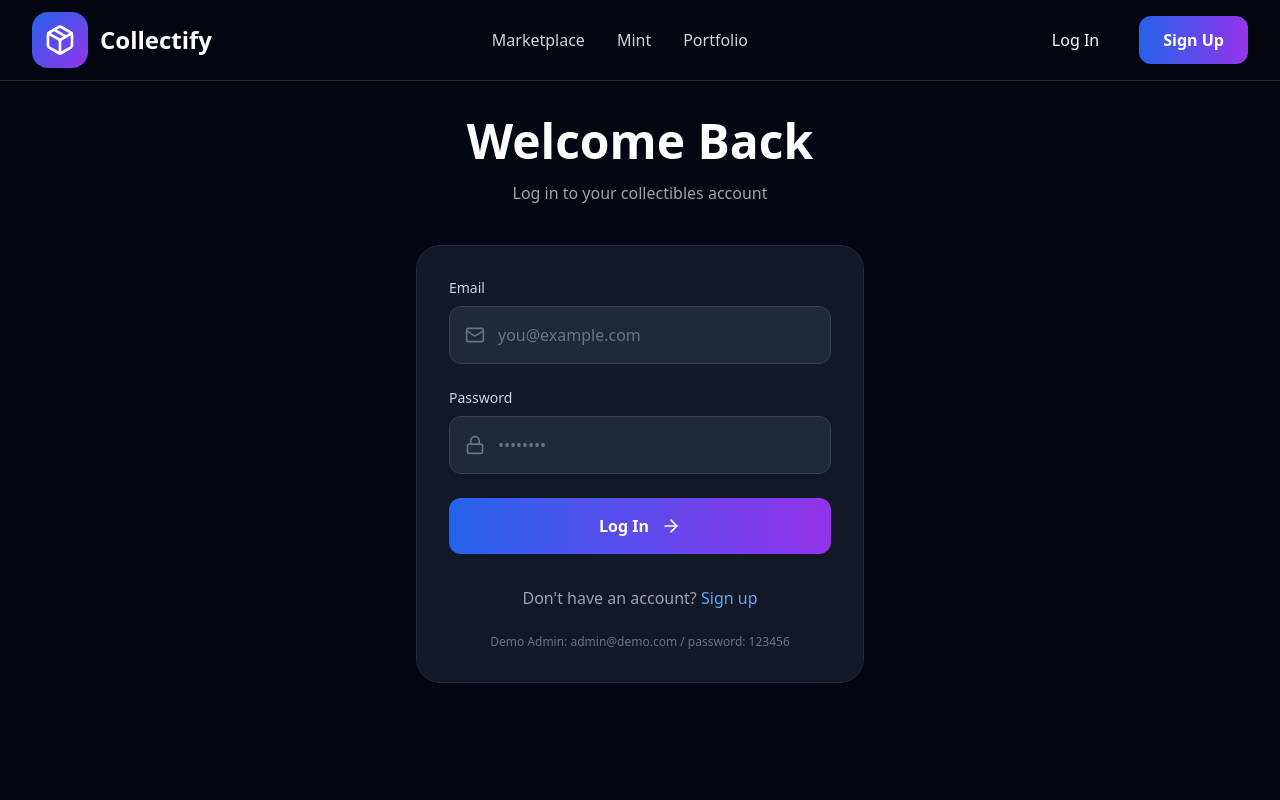
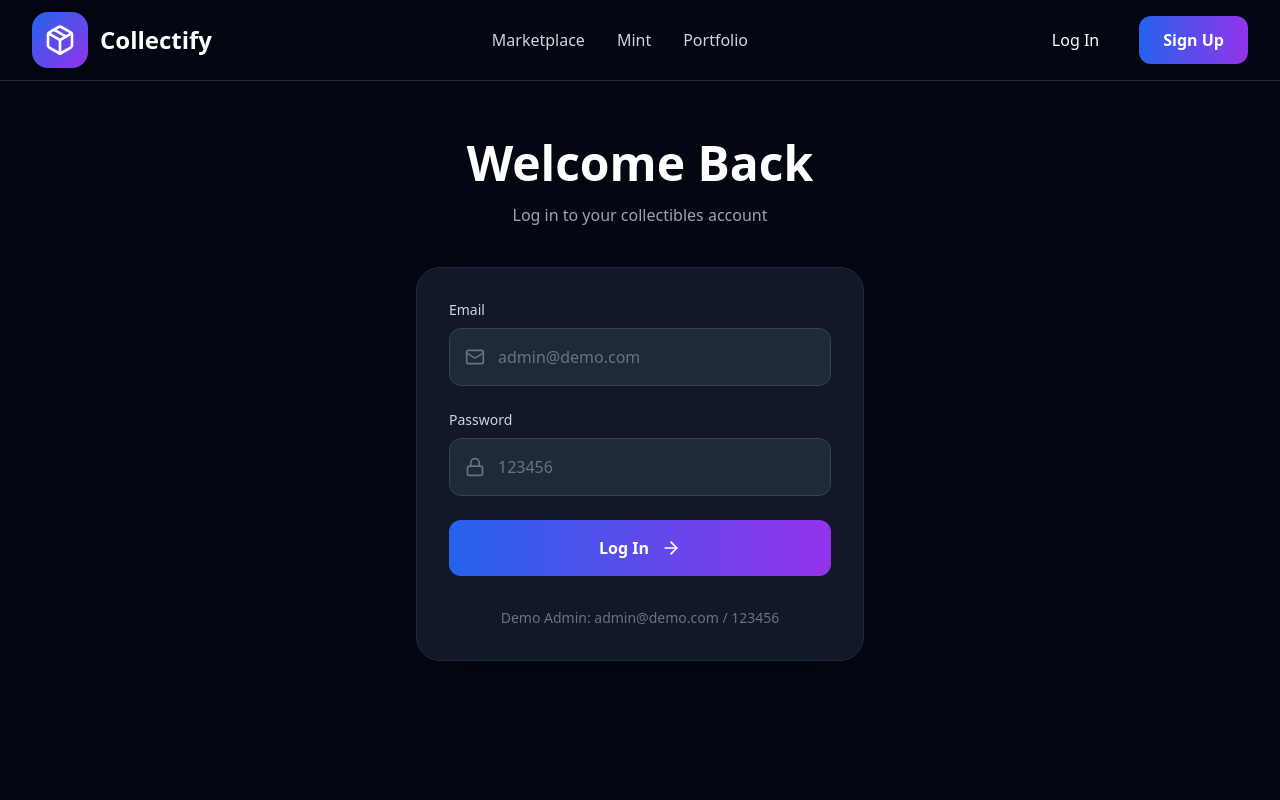
Before and after one commit to R3almCollectibles/R3almCollectibles, a React (Vite) app: page /login in a window 1280 px wide. Shown: the top 800 px of the page. Built offline with nearby package versions, Linux system fonts and the light colour scheme; no server answers.

Commit message:
Updated Login.tsx

```diff
--- a/src/pages/Login.tsx
+++ b/src/pages/Login.tsx
@@ -46,7 +46,7 @@ const Login = () => {
                   value={email}
                   onChange={(e) => setEmail(e.target.value)}
                   className="w-full pl-12 pr-4 py-4 bg-gray-800 border border-gray-700 rounded-xl text-white placeholder-gray-500 focus:outline-none focus:border-blue-500 transition"
-                  placeholder="you@example.com"
+                  placeholder="admin@demo.com"
                 />
               </div>
             </div>
@@ -61,7 +61,7 @@ const Login = () => {
                   value={password}
                   onChange={(e) => setPassword(e.target.value)}
                   className="w-full pl-12 pr-4 py-4 bg-gray-800 border border-gray-700 rounded-xl text-white placeholder-gray-500 focus:outline-none focus:border-blue-500 transition"
-                  placeholder="••••••••"
+                  placeholder="123456"
                 />
               </div>
             </div>
@@ -82,19 +82,8 @@ const Login = () => {
             </button>
           </form>
 
-          <div className="mt-8 text-center">
-            <p className="text-gray-400">
-              Don't have an account?{' '}
-              <Link to="/signup" className="text-blue-400 hover:text-blue-300 font-medium">
-                Sign up
-              </Link>
-            </p>
-          </div>
-
-          <div className="mt-6 text-center">
-            <p className="text-xs text-gray-500">
-              Demo Admin: admin@demo.com / password: 123456
-            </p>
+          <div className="mt-8 text-center text-sm text-gray-500">
+            <p>Demo Admin: admin@demo.com / 123456</p>
           </div>
         </div>
       </div>
```
